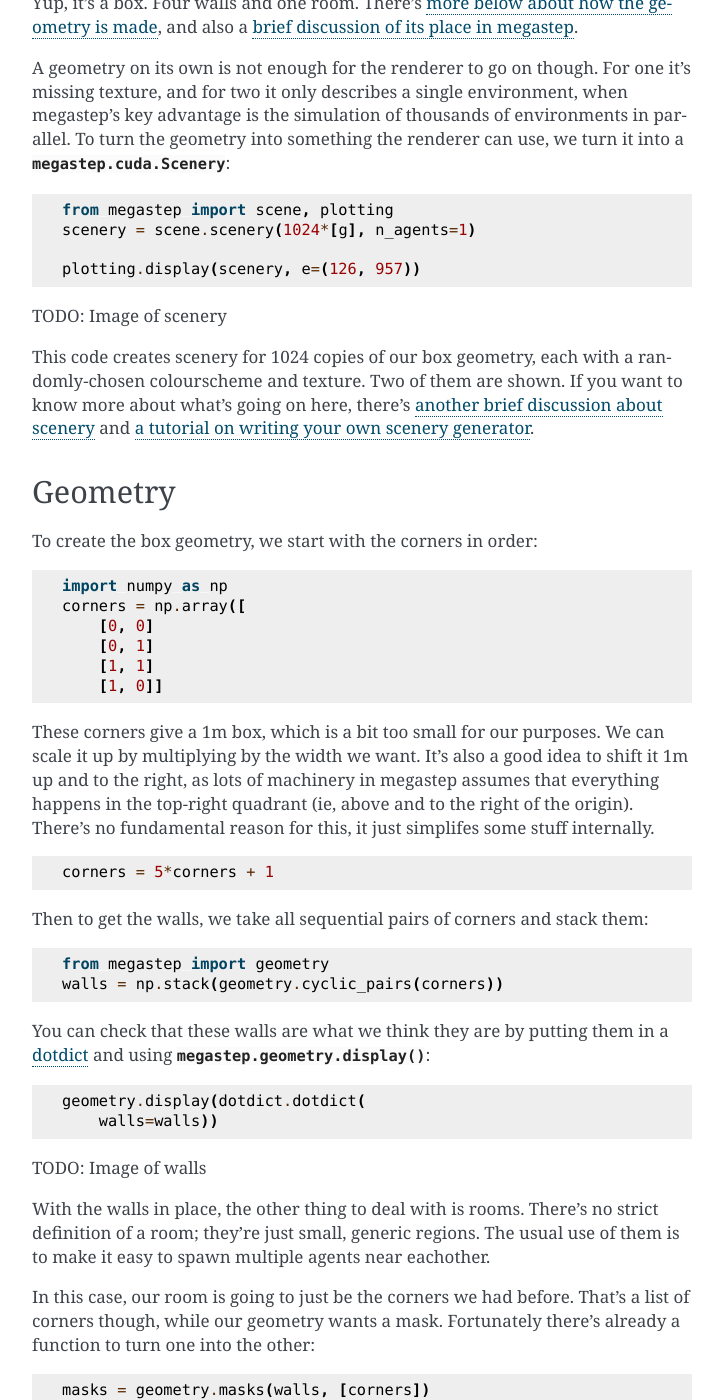
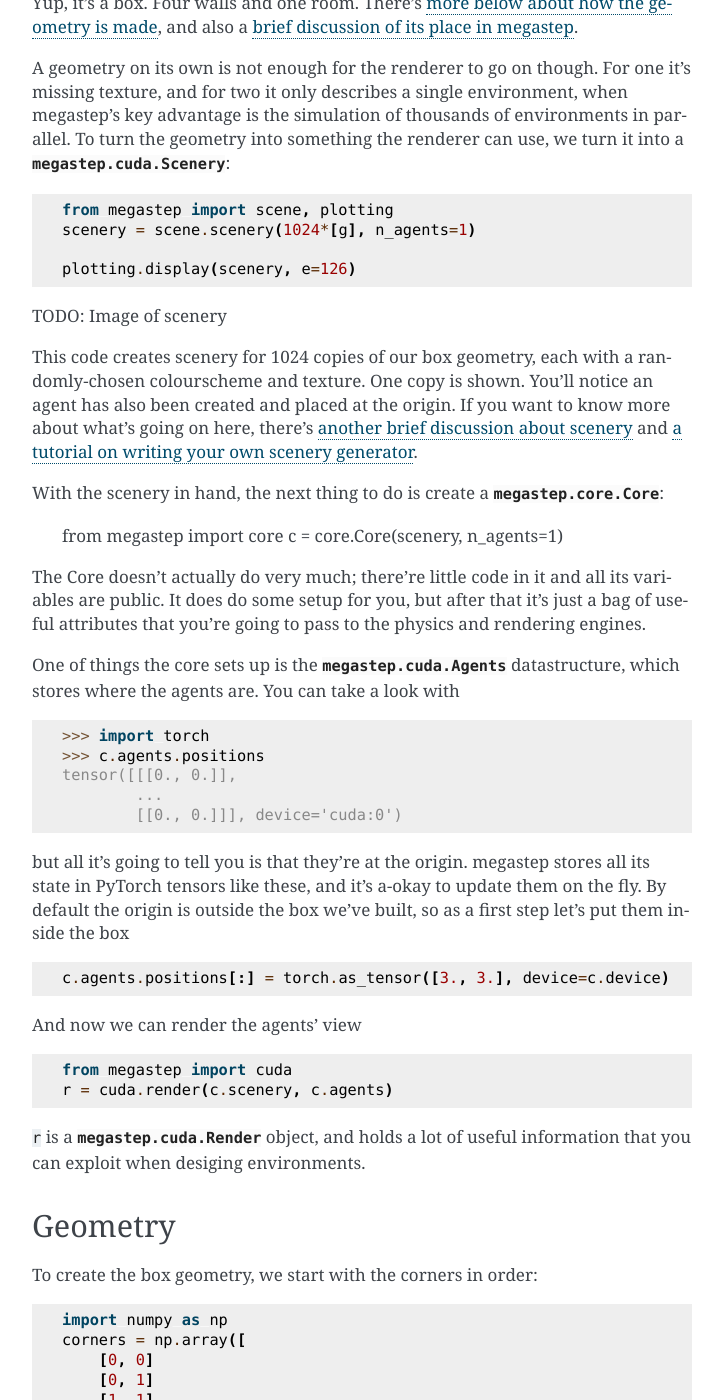
Before and after one commit to andyljones/megastep, a Sphinx documentation site: the page built from docs/tutorials/simple-env.rst, in a window 1280 px wide and 1400 px high, scrolled down 665 px. Shown: the whole window, without its empty margins (388-1111 px from the left). Built offline with Sphinx 7.4.7, drawn with Linux system fonts in a browser that asks for light colours; some of the changed text lies outside the part shown.

Commit message:
Checkpoint

```diff
--- a/docs/tutorials/simple-env.rst
+++ b/docs/tutorials/simple-env.rst
@@ -34,14 +34,46 @@
     from megastep import scene, plotting
     scenery = scene.scenery(1024*[g], n_agents=1)
 
-    plotting.display(scenery, e=(126, 957))
+    plotting.display(scenery, e=126)
 
 TODO: Image of scenery
 
 This code creates scenery for 1024 copies of our box geometry, each with a randomly-chosen colourscheme and texture.
-Two of them are shown. If you want to know more about what's going on here, there's :ref:`another brief discussion
-about scenery <scenery>` and :ref:`a tutorial on writing your own scenery generator <tutorial-scenery>`.
+One copy is shown. You'll notice an agent has also been created and placed at the origin. If you want to know more
+about what's going on here, there's :ref:`another brief discussion about scenery <scenery>` and :ref:`a tutorial on
+writing your own scenery generator <tutorial-scenery>`.
 
+With the scenery in hand, the next thing to do is create a :class:`megastep.core.Core`:
+
+    from megastep import core
+    c = core.Core(scenery, n_agents=1)
+
+The Core doesn't actually do very much; there're little code in it and all its variables are public. It does do some
+setup for you, but after that it's just a bag of useful attributes that you're going to pass to the physics and rendering
+engines.
+
+One of things the core sets up is the :class:`megastep.cuda.Agents` datastructure, which stores where the agents are.
+You can take a look with
+
+>>> import torch
+>>> c.agents.positions
+tensor([[[0., 0.]],
+        ...
+        [[0., 0.]]], device='cuda:0')
+
+but all it's going to tell you is that they're at the origin. megastep stores all its state in PyTorch tensors like
+these, and it's a-okay to update them on the fly. By default the origin is outside the box we've built, so as a
+first step let's put them inside the box ::
+
+    c.agents.positions[:] = torch.as_tensor([3., 3.], device=c.device)
+
+And now we can render the agents' view ::
+
+    from megastep import cuda
+    r = cuda.render(c.scenery, c.agents)
+
+``r`` is a :class:`megastep.cuda.Render` object, and holds a lot of useful information that you can exploit when
+desiging environments.
 
 .. _simple-env-geometry:
 
```
Also changed, not shown: other parts of docs/tutorials/simple-env.rst (+3 -3 lines), 2 other files.
